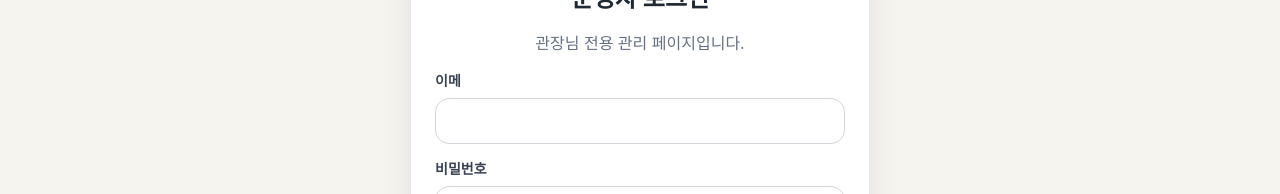
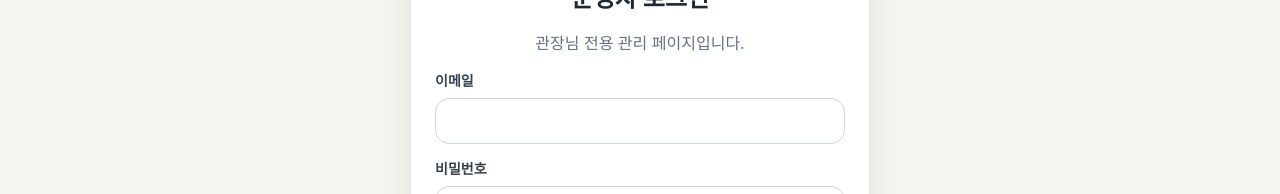
Before and after one commit to royaljjong/kendo-site, a React (Vite) app: page / in a window 1280 px wide. Both pictures are taken after a click on the button "관리자". Shown: the part 346-540 px from the top of the page. Built offline with nearby package versions, Linux system fonts and the light colour scheme.

Commit message:
글자수정2

```diff
--- a/src/App.jsx
+++ b/src/App.jsx
@@ -478,7 +478,7 @@ function AdminLoginPage({ setAdminUser, navigate }) {
         <h1>운영자 로그인</h1>
         <p>관장님 전용 관리 페이지입니다.</p>
         <label>
-          이메
+          이메일
           <input type="email" value={email} onChange={(e) => setEmail(e.target.value)} required />
         </label>
         <label>
--- a/src/styles.css
+++ b/src/styles.css
@@ -148,7 +148,7 @@ img { display: block; max-width: 100%; }
 
 .hero-copy h1 span { color: var(--green); }
 .hero-copy h1 {
-  font-size: clamp(42px, 5.2vw, 60px);
+  font-size: clamp(36px, 5.2vw, 60px);
   line-height: 1.06;
   letter-spacing: -0.045em;
   margin: 18px 0 20px;
```
